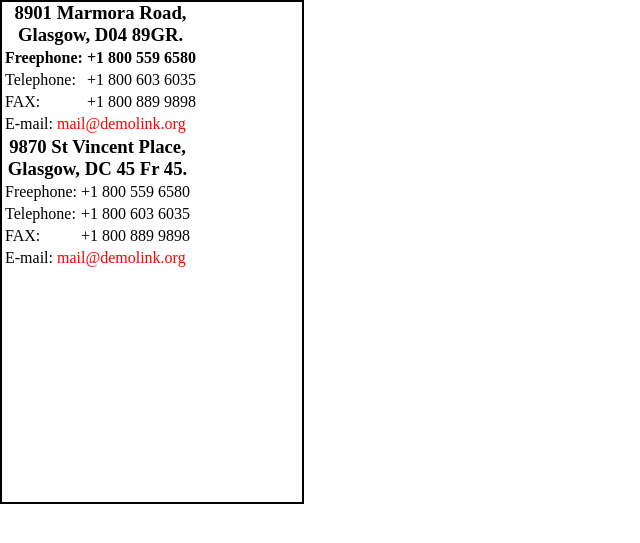
After one commit to AnatolyKorsun/goit-fe-course, a web app: file html-css/module-07/Index.html in a window 1280 px wide. The commit adds this page. Shown: the top 543 px of the page, without its empty margins (0-640 px from the left). Run offline with its HTML, style and script files only (its server is not run), Linux system fonts and the light colour scheme.

```diff
--- /dev/null
+++ b/html-css/module-07/Index.html
@@ -0,0 +1,56 @@
+<!DOCTYPE html>
+<html lang="en">
+
+<head>
+    <meta charset="UTF-8">
+    <meta name="viewport" content="width=device-width, initial-scale=1.0">
+    <meta http-equiv="X-UA-Compatible" content="ie=edge">
+    <link rel="stylesheet" href="css/style.css">
+    <title>module-07</title>
+</head>
+
+<body>
+    <section class="contacts">
+        <table>
+            <caption><h3>8901 Marmora Road,</h3></caption>
+            <caption><h3>Glasgow, D04 89GR.</h3></caption>
+            <tr>
+                <th>Freephone:</th>
+                <th>+1 800 559 6580</th>
+            </tr>
+            <tr>
+                <td>Telephone:</td>
+                <td>+1 800 603 6035</td>
+            </tr>
+            <tr>
+                <td>FAX:</td>
+                <td>+1 800 889 9898</td>
+            </tr>
+            <tr>
+                <td colspan="2">E-mail:<span> mail@demolink.org</span></td>
+            </tr>
+        </table>
+        <table>
+            <caption><h3>9870 St Vincent Place,</h3></caption>
+            <caption><h3>Glasgow, DC 45 Fr 45.</h3></caption>
+
+            <tr>
+                <td>Freephone:</td>
+                <td>+1 800 559 6580</td>
+            </tr>
+            <tr>
+                <td>Telephone:</td>
+                <td>+1 800 603 6035</td>
+            </tr>
+            <tr>
+                <td>FAX:</td>
+                <td>+1 800 889 9898</td>
+            </tr>
+            <tr>
+                <td colspan="2">E-mail:<span> mail@demolink.org</span></td>
+            </tr>
+        </table>
+    </section>
+</body>
+
+</html>
--- /dev/null
+++ b/html-css/module-07/css/style.css
@@ -0,0 +1,15 @@
+*{
+    margin: 0;
+}
+
+/* contacts */
+
+.contacts{
+    display: inline-block;
+    width: 300px;
+    height: 500px;
+    border: 2px solid #000;
+}
+span{
+    color: #f00;
+}
```
Also changed, not shown: html-css/module-05/css/style.css (+23 -54 lines), html-css/module-05/index.html (+2 -41 lines).
